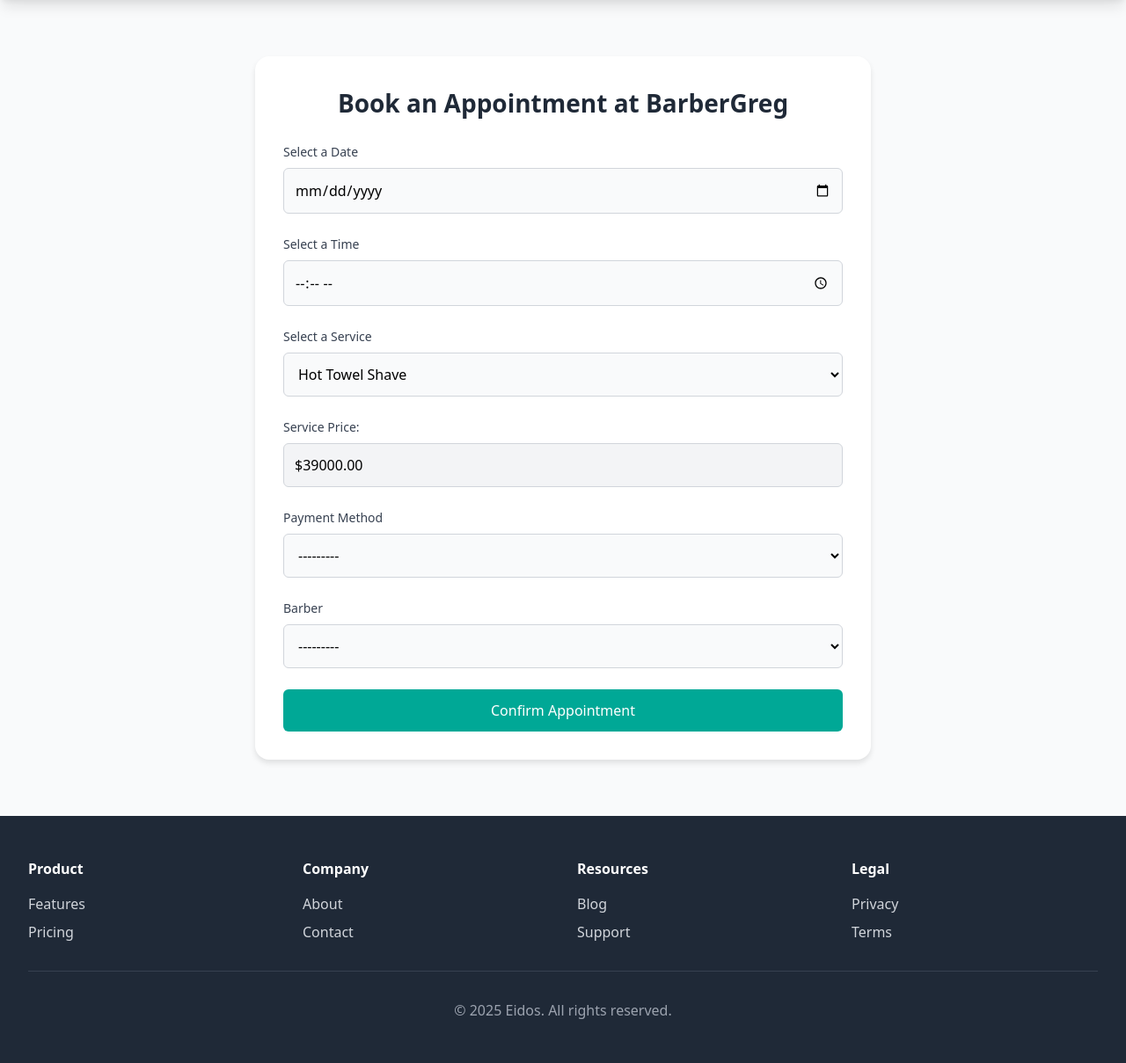
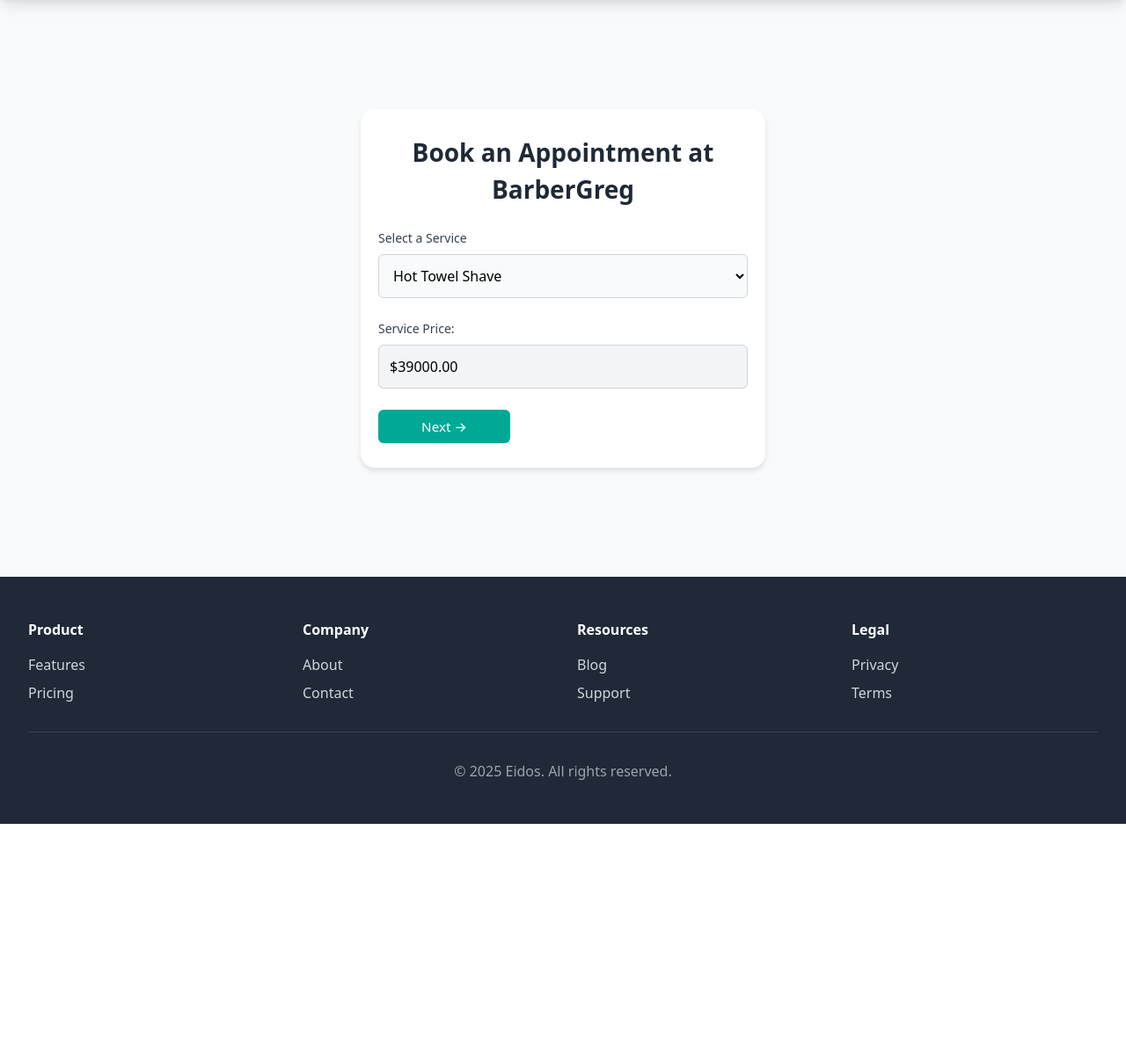
Before and after one commit to Bosnape/Eidos, a Django app: page /customer/book-appointment/2/ in a window 1280 px wide. Shown: the part 64-1273 px from the top of the page at 88% size. After the commit the page ends 1001 px from the top, so only its background shows below. Run offline with Django 5.2, Linux system fonts and the light colour scheme; a user stored in the database is signed in; data comes from the database, SQL or seed files in the repository.

Commit message:
change so that the scheduling form is sequential

```diff
--- a/customer/templates/book_appointment.html
+++ b/customer/templates/book_appointment.html
@@ -51,10 +51,11 @@
         border-radius: 1rem;
         box-shadow: 0 4px 6px rgba(0, 0, 0, 0.1);
         width: 100%;
-            max-width: 700px;
+        max-width: 460px; /* Más estrecho */
         margin: 0 auto;
-            padding: 2rem;
+        padding: 1.75rem 1.25rem;
     }
+
 
     .btn-primary {
         background-color: var(--primary-color);
@@ -62,12 +63,11 @@
         transition: all 0.2s;
         border-radius: 0.375rem;
         font-weight: 500;
-            padding: 0.75rem 1.5rem;
-            width: 100%;
+        padding: 0.5rem 1.25rem;
         border: none;
         cursor: pointer;
         text-align: center;
-            font-size: 1rem;
+        font-size: 0.95rem;
     }
 
     .btn-primary:hover {
@@ -90,6 +90,20 @@
         padding: 4rem 1rem;
         min-height: calc(100vh - 64px - 80px);
     }
+
+    .form-navigation {
+        display: flex;
+        justify-content: space-between;
+        gap: 0.75rem; /* Antes 1rem */
+        margin-top: 1rem;
+    }
+
+    .form-navigation .btn-primary {
+        width: auto;
+        min-width: 100px;
+        flex: 1;
+        max-width: 150px;
+    }
 </style>
 {% endblock %}
 
@@ -98,19 +112,11 @@
     <div class="appointment-container">
         <h2>Book an Appointment at {{ business.name }}</h2>
 
-        <form method="POST">
+        <form method="POST" id="appointment-form">
             {% csrf_token %}
 
-            <div class="form-group">
-                <label for="date">Select a Date</label>
-                <input type="date" name="date" id="date" required>
-            </div>
-
-            <div class="form-group">
-                <label for="time">Select a Time</label>
-                <input type="time" name="time" id="time" required>
-            </div>
-
+            <!-- Paso 1: Selección de servicio -->
+            <div class="form-step" id="step-1">
                 <div class="form-group">
                     <label for="id_service">Select a Service</label>
                     <select id="id_service" name="service" required>
@@ -126,35 +132,139 @@
                     <input type="hidden" name="price" id="price-hidden" value="">
                 </div>
 
-            <script>
-                const serviceSelect = document.getElementById('id_service');
-                const priceDisplay = document.getElementById('price-display');
-                const priceHidden = document.getElementById('price-hidden');
+                <div class="form-navigation">
+                    <button type="button" class="btn-primary" onclick="nextStep()">Next →</button>
+                </div>
+            </div>
 
-                // Evento cuando se selecciona un servicio
-                serviceSelect.addEventListener('change', function () {
-                    const selectedOption = serviceSelect.selectedOptions[0];
-                    const price = selectedOption.getAttribute('data-price') || "0.00";
-                    priceDisplay.innerText = `$${price}`; // Muestra el precio
-                    priceHidden.value = price; // Asigna el valor al campo oculto
-                });
+            <!-- Paso 2: Selección de barbero -->
+            <div class="form-step" id="step-2" style="display: none;">
+                <div class="form-group">
+                    <label for="barber">Barber</label>
+                    {{ form.barber }}
+                </div>
+                <div class="form-navigation">
+                    <button type="button" class="btn-primary" onclick="prevStep()">← Back</button>
+                    <button type="button" class="btn-primary" onclick="nextStep()">Next →</button>
+                </div>
+            </div>
 
-                // Mostrar el precio si ya hay algo seleccionado
-                serviceSelect.dispatchEvent(new Event('change'));
-            </script>
+            <!-- Paso 3: Fecha y hora -->
+            <div class="form-step" id="step-3" style="display: none;">
+                <div class="form-group">
+                    <label for="date">Select a Date</label>
+                    <input type="date" name="date" id="date" required>
+                </div>
 
+                <div class="form-group">
+                    <label for="time">Select a Time</label>
+                    <input type="time" name="time" id="time" required>
+                </div>
+
+                <div class="form-navigation">
+                    <button type="button" class="btn-primary" onclick="prevStep()">← Back</button>
+                    <button type="button" class="btn-primary" onclick="nextStep()">Next →</button>
+                </div>
+            </div>
+
+            <!-- Paso 4: Método de pago -->
+            <div class="form-step" id="step-4" style="display: none;">
                 <div class="form-group">
                     <label for="payment_method">Payment Method</label>
                     {{ form.payment_method }}
                 </div>
 
-            <div class="form-group">
-                <label for="barber">Barber</label>
-                {{ form.barber }}
+                <div class="form-navigation">
+                    <button type="button" class="btn-primary" onclick="prevStep()">← Back</button>
+                    <button type="button" class="btn-primary" onclick="nextStep()">Next →</button>
+                </div>
             </div>
 
-            <button type="submit" class="btn-primary">Confirm Appointment</button>
+            <!-- Paso 5: Confirmación -->
+            <div class="form-step" id="step-5" style="display: none;">
+                <h3>Confirm Your Appointment</h3>
+                <p><strong>Service:</strong> <span id="confirm-service"></span></p>
+                <p><strong>Barber:</strong> <span id="confirm-barber"></span></p>
+                <p><strong>Date:</strong> <span id="confirm-date"></span></p>
+                <p><strong>Time:</strong> <span id="confirm-time"></span></p>
+                <p><strong>Price:</strong> <span id="confirm-price"></span></p>
+                <p><strong>Payment:</strong> <span id="confirm-payment"></span></p>
+
+                <div class="form-navigation">
+                    <button type="button" class="btn-primary" onclick="prevStep()">← Back</button>
+                    <button type="submit" class="btn-primary">Confirm ✓</button>
+                </div>
+            </div>
         </form>
+
+        <!-- JS para controlar el flujo de pasos -->
+        <script>
+            let currentStep = 1;
+
+            function showStep(step) {
+                document.querySelectorAll('.form-step').forEach((stepDiv, index) => {
+                    stepDiv.style.display = (index === step - 1) ? 'block' : 'none';
+                });
+                currentStep = step;
+                updateSummary();
+            }
+
+            function nextStep() {
+                const currentDiv = document.querySelector(`#step-${currentStep}`);
+                const requiredFields = currentDiv.querySelectorAll('select:required, input:required');
+
+                for (let field of requiredFields) {
+                    if (!field.value) {
+                        alert("Please complete all required fields before proceeding.");
+                        return;
+                    }
+                }
+
+                if (currentStep < 5) {
+                    showStep(currentStep + 1);
+                }
+            }
+
+            function prevStep() {
+                if (currentStep > 1) {
+                    showStep(currentStep - 1);
+                }
+            }
+
+            // Precio del servicio
+            const serviceSelect = document.getElementById('id_service');
+            const priceDisplay = document.getElementById('price-display');
+            const priceHidden = document.getElementById('price-hidden');
+
+            serviceSelect.addEventListener('change', function () {
+                const selectedOption = serviceSelect.selectedOptions[0];
+                const price = selectedOption.getAttribute('data-price') || "0.00";
+                priceDisplay.innerText = `$${price}`;
+                priceHidden.value = price;
+            });
+            serviceSelect.dispatchEvent(new Event('change'));
+
+            // Actualizar resumen final
+            function updateSummary() {
+                document.getElementById('confirm-service').textContent = serviceSelect.options[serviceSelect.selectedIndex].text;
+                document.getElementById('confirm-price').textContent = priceDisplay.innerText;
+
+                const barber = document.getElementById('id_barber');
+                const barberText = barber ? barber.options[barber.selectedIndex].text : '';
+                document.getElementById('confirm-barber').textContent = barberText;
+
+                document.getElementById('confirm-date').textContent = document.getElementById('date').value;
+                document.getElementById('confirm-time').textContent = document.getElementById('time').value;
+
+                const payment = document.getElementById('id_payment_method');
+                const paymentText = payment ? payment.options[payment.selectedIndex].text : '';
+                document.getElementById('confirm-payment').textContent = paymentText;
+            }
+
+            document.addEventListener("DOMContentLoaded", () => {
+                showStep(1);
+            });
+        </script>
     </div>
 </main>
 {% endblock %}
```
Lines whose indentation alone changed are shown as unchanged.
